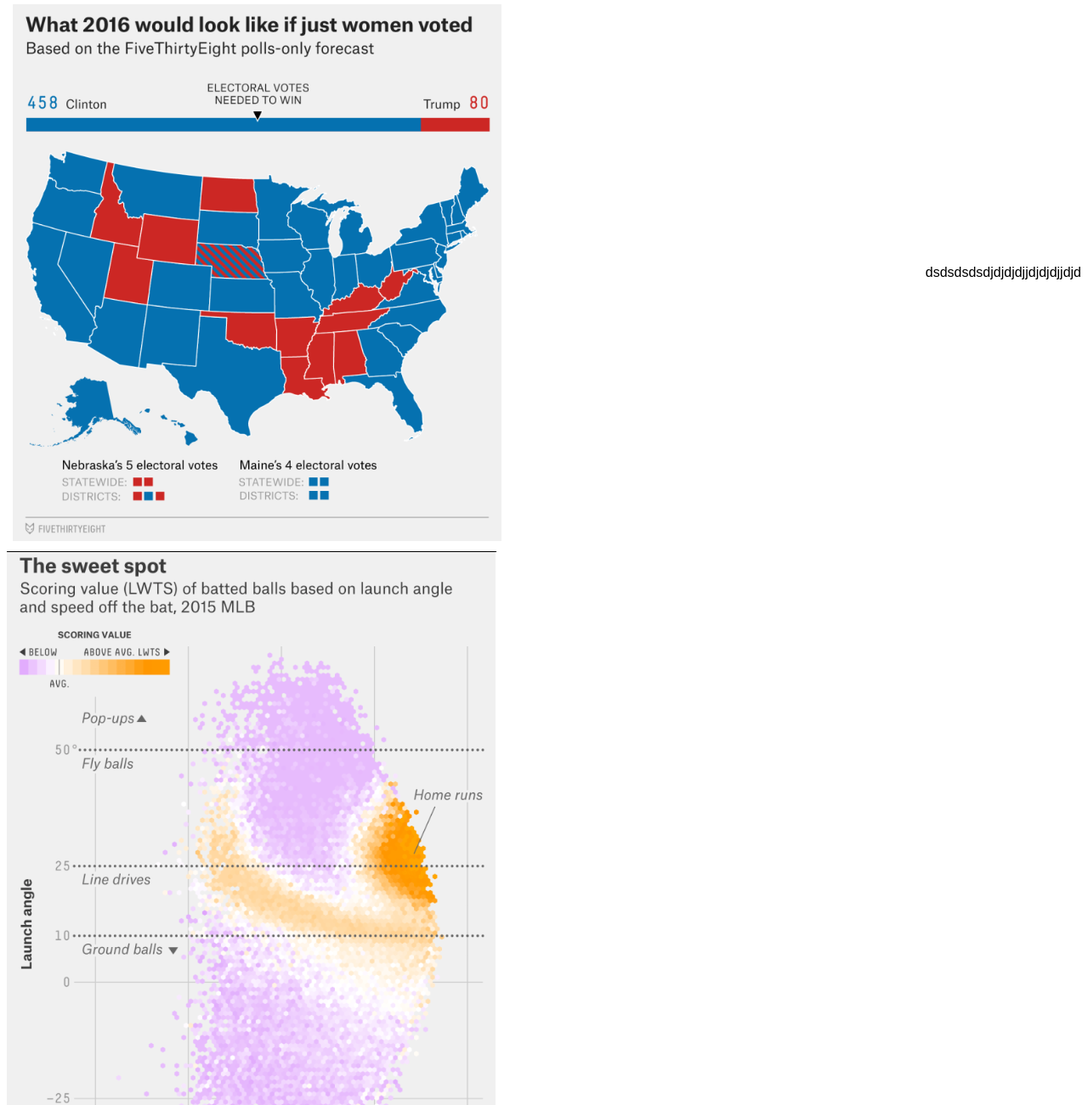
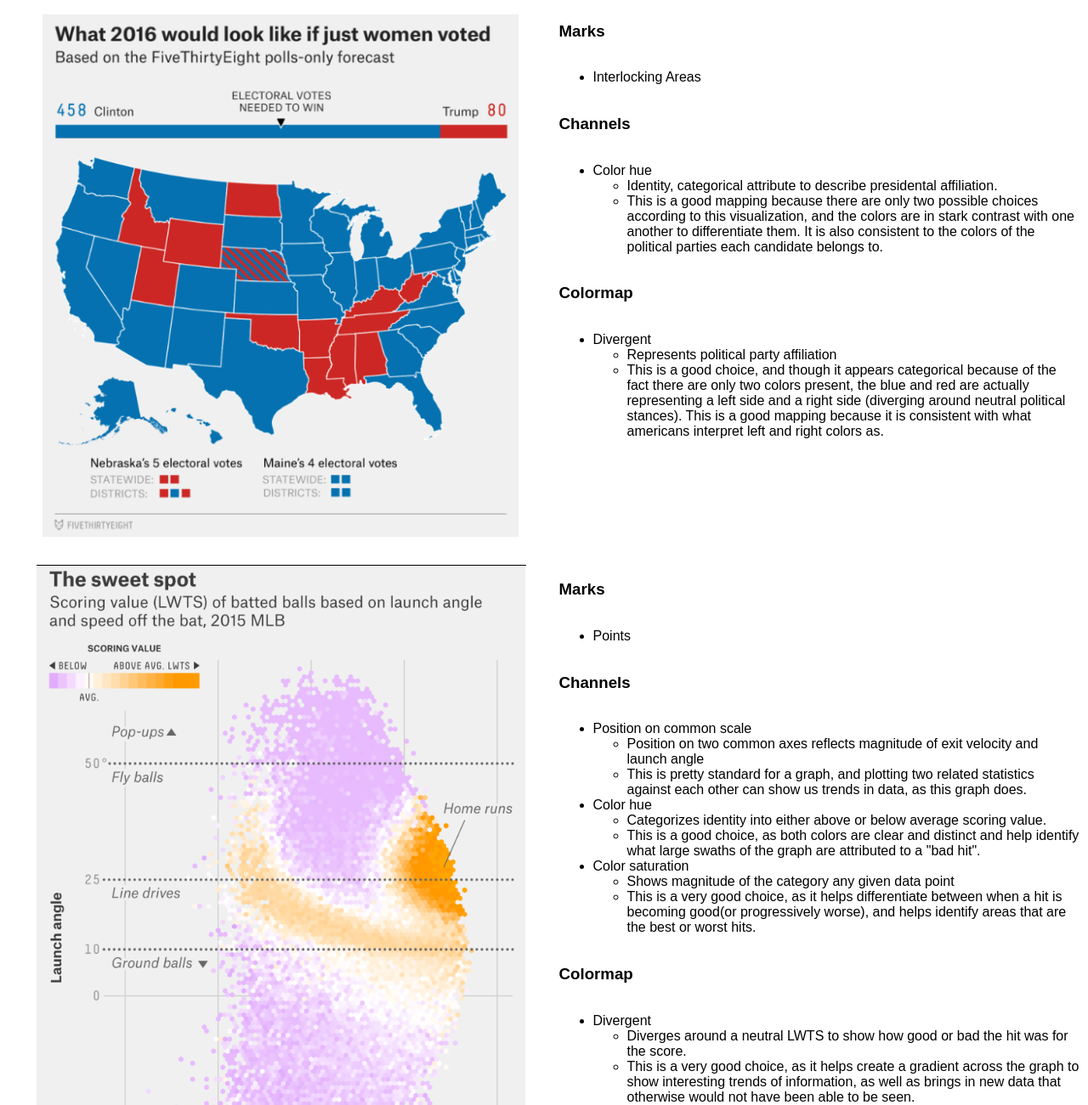
Before and after one commit to DS4200-S23-Class/hw-03-nicholas-john, a plain HTML site: page index.html in a window 1280 px wide. Shown: the part 73-1374 px from the top of the page at 85% size. Drawn offline with Linux system fonts and the light colour scheme.

Commit message:
rest of work

```diff
--- a/index.html
+++ b/index.html
@@ -10,36 +10,106 @@
 
 
 <body>
-    <h2>hw-03: Interactive Webpage, and Marks & Channels</h2>
-    <div class="column">
-
-        <div class="row">
-            <div><img src="./img/vis1.png" alt="What Would 2016 Look Like if Just Women Voted"></div>
-
-            <div>
-                    <p> dsdsdsdsdjdjdjdjjdjdjdjjdjd</p>
-            </div>
-
-        </div>
-
-        <div class="row">
+    <h1>hw-03: Interactive Webpage, and Marks & Channels</h1>
+    <div class=row>
+    	<div class="column">
+            <img src="./img/vis1.png" alt="What Would 2016 Look Like if Just Women Voted">
+	</div>
+	<div class="column">
+	    <h3>Marks</h3>
+		<ul>
+		    <li>Interlocking Areas</li>
+		</ul>
+	    <h3>Channels</h3>
+		<ul>
+		    <li>Color hue</li>
+			<ul>
+				<li>Identity, categorical attribute to describe presidental affiliation.</li>
+				<li>This is a good mapping because there are only two possible choices according to this visualization, and the colors are in stark contrast with one another to differentiate them. It is also consistent to the colors of the political parties each candidate belongs to.</li>
+			</ul>
+		</ul>
+	    <h3>Colormap</h3>
+        	<ul>
+		    <li>Divergent</li>
+			<ul>
+				<li>Represents political party affiliation</li>
+				<li>This is a good choice, and though it appears categorical because of the fact there are only two colors present, the blue and red are actually representing a left side and a right side (diverging around neutral political stances). This is a good mapping because it is consistent with what americans interpret left and right colors as.</li>
+			</ul>
+		</ul>
+	</div>
+    </div>
+    <div class=row>
+    	<div class="column">
             <img src="./img/vis2.png" alt="The Sweet Spot">
-            <div class="info">
-
-            </div>
-        </div>
-
-        <div class="row">
-            <img src="./img/netflix_vis.png" alt="What Would 2016 Look Like if Just Women Voted">
-            <div class="info">
-
-            </div>
-        </div>
-
+	</div>
+	<div class="column">
+	    <h3>Marks</h3>
+		<ul>
+		    <li>Points</li>
+		</ul>
+	    <h3>Channels</h3>
+		<ul>
+		    <li>Position on common scale</li>
+			<ul>
+				<li>Position on two common axes reflects magnitude of exit velocity and launch angle</li>
+				<li>This is pretty standard for a graph, and plotting two related statistics against each other can show us trends in data, as this graph does.</li>
+			</ul>
+		    <li>Color hue</li>
+			<ul>
+				<li>Categorizes identity into either above or below average scoring value.</li>
+				<li>This is a good choice, as both colors are clear and distinct and help identify what large swaths of the graph are attributed to a "bad hit".</li>
+			</ul>
+		    <li>Color saturation</li>
+			<ul>
+				<li>Shows magnitude of the category any given data point</li>
+				<li>This is a very good choice, as it helps differentiate between when a hit is becoming good(or progressively worse), and helps identify areas that are the best or worst hits.</li>
+			</ul>
+		</ul>
+	    <h3>Colormap</h3>
+        	<ul>
+		    <li>Divergent</li>
+			<ul>
+				<li>Diverges around a neutral LWTS to show how good or bad the hit was for the score.</li>
+				<li>This is a very good choice, as it helps create a gradient across the graph to show interesting trends of information, as well as brings in new data that otherwise would not have been able to be seen.</li>
+			</ul>
+		</ul>
+	</div>
+    </div>
+    <div class=row>
+    	<div class="column">
+            <img src="./img/netflix_vis.png" alt="Netflix movies">
+	</div>
+	<div class="column">
+	    <h3>Marks</h3>
+		<ul>
+		    <li>Points</li>
+		</ul>
+	    <h3>Channels</h3>
+		<ul>
+		    <li>Position on common scale</li>
+			<ul>
+				<li>Reflects magnitude of length of movie and date movie was released across two axes.</li>
+				<li>This is a good choice, as it helps us identify a (lack of) trend between release date and time of a movie easily via positions.</li>
+			</ul>
+		</ul>
+	    <h3>Colormap</h3>
+        	<ul>
+		    <li>Categorical</li>
+			<ul>
+				<li>Differentiates rating of movie by strong colors.</li>
+				<li>This is a good choice, as there are so many ratings of movies it is hard to from them into a gradient without it being too difficult to tell individual rating apart from one another, so a categorical approach works best.</li>
+			</ul>
+		</ul>
+	</div>
+    </div>
+    <div>
+    	<h2>Acknowledgements</h2>
+	<ul>
+	    <li>https://www.w3schools.com/html/default.asp</li>
+	    <li>https://www.w3schools.com/css/default.asp</li>
+	</ul>
     </div>
 
 
-
 </body>
-
 </html>
--- a/style.css
+++ b/style.css
@@ -1,27 +1,28 @@
 body {
-	font-family: arial;
+    font-family: arial;
 }
 
-h2 {
+h2, h1{
     text-align: center;
 }
 
 img{
     max-height: 100%;
-    max-width: 48vw;
+    max-width: 45vw;
   }
 
 .row {
     display: flex;
     flex-direction: row;
     justify-content: space-between;
-    align-items: center;
-    align-content: center;
     flex-wrap:wrap;
+    margin-left: 35px;
+    margin-bottom: 25px;
   }
 
-  .column {
+.column {
     display:flex;
     flex-direction:column;
     flex:50%;
-  }
+    justify-content: none;
+}
```
